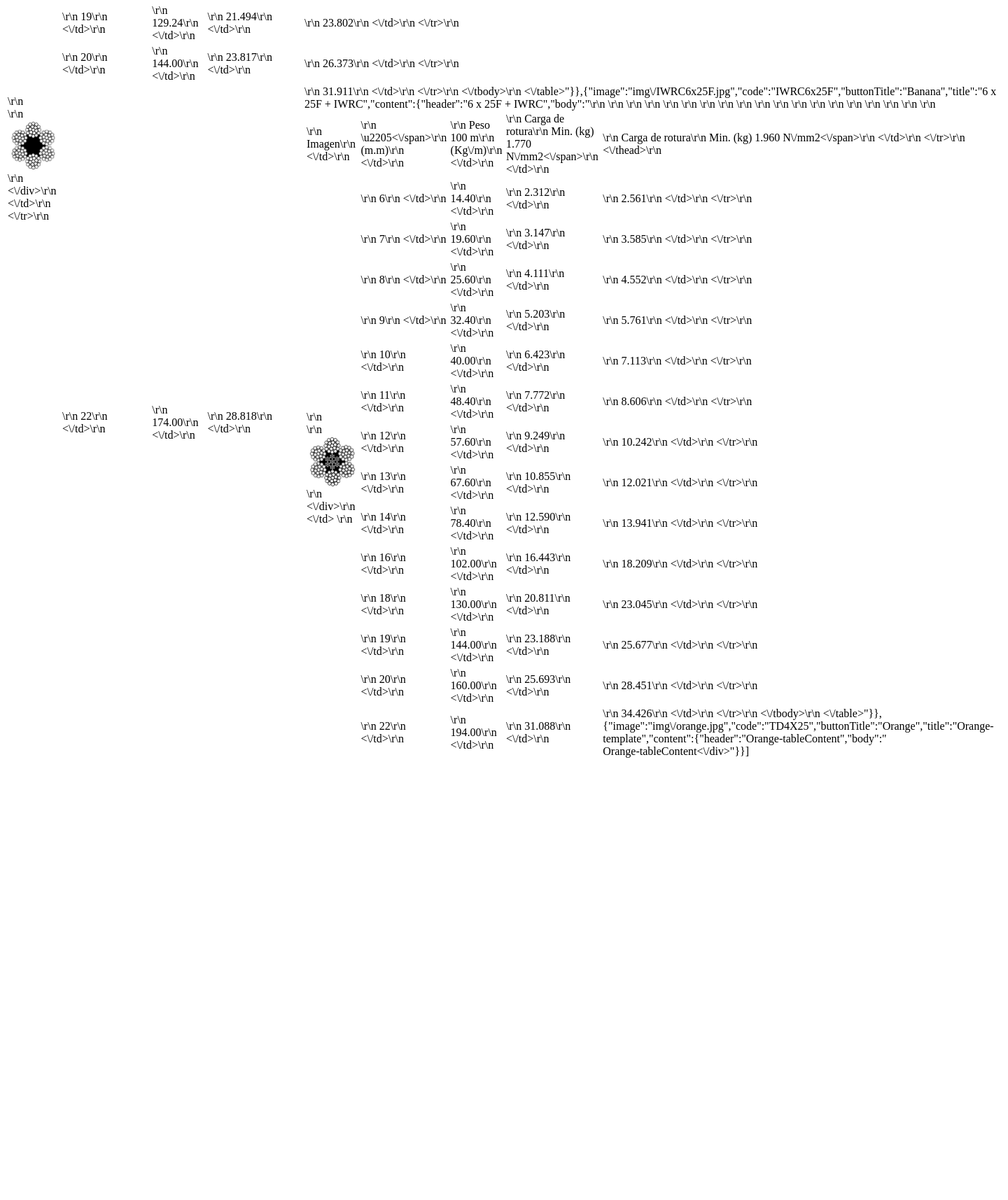
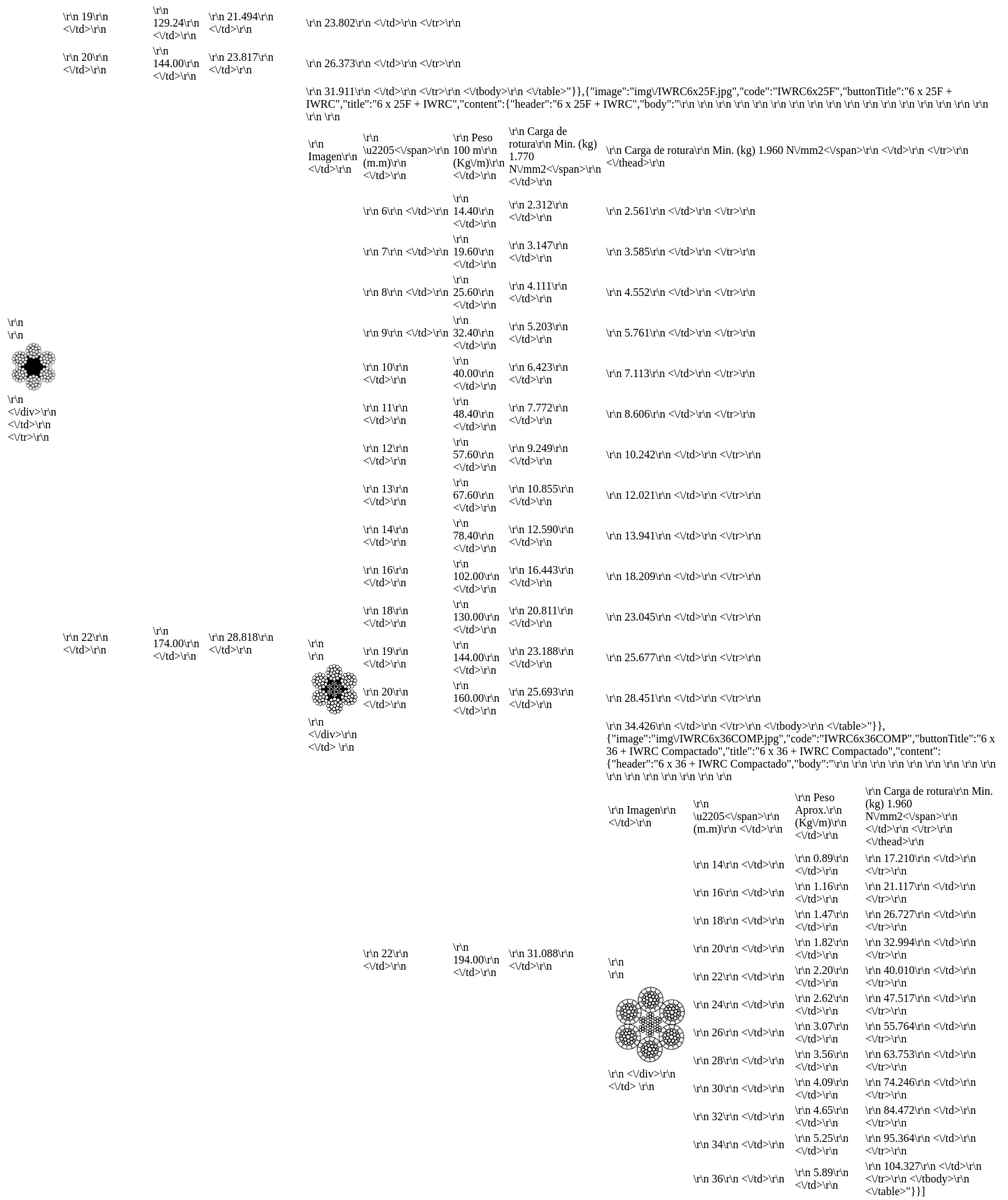
Before and after one commit to jamibj2000/ingecables-backend, a PHP site: page / in a window 1440 px wide. Shown: the part 755-2470 px from the top of the page at 70% size. Before the commit the page ends 1838 px from the top, so only its background shows below. Run offline with PHP 8.4, Linux system fonts and the light colour scheme; data that the repository does not hold is empty.

Commit message:
Add files via upload

```diff
--- a/carddata.php
+++ b/carddata.php
@@ -466,7 +466,166 @@ $cardData = [
         </table>"
     ],
     [
-        "header" => "Orange-tableContent",
-        "body" => "<div class='bg-success'>Orange-tableContent</div>",
+        "header" => "6 x 36 + IWRC Compactado",
+        "body" => "<table class='table table-striped'>
+        <thead class='thead-dark'>
+            <tr class='bg-dark text-light'>
+                <td class='text-light w-25 text-center'>
+                    Imagen
+                </td>
+                <td>
+                    <span>∅</span>
+                    (m.m)
+                </td>
+                <td>
+                    Peso Aprox.
+                    (Kg/m)
+                </td>
+                <td>
+                    Carga de rotura
+                    Min. (kg) 1.960 N/mm<span>2</span>
+                </td>
+            </tr>
+        </thead>
+        <tbody>
+            <td rowspan='100'>
+                <div class='d-flex justify-content-center rounded overflow-hidden'>
+                    <img src='$routeIMG/IWRC6x36COMP.jpg' width='100%' alt=''>
+                </div>
+            </td>
+            <tr>
+                <td>
+                    14
+                </td>
+                <td>
+                    0.89
+                </td>
+                <td>
+                    17.210
+                </td>
+            </tr>
+            <tr>
+                <td>
+                    16
+                </td>
+                <td>
+                    1.16
+                </td>
+                <td>
+                    21.117
+                </td>
+            </tr>
+            <tr>
+                <td>
+                    18
+                </td>
+                <td>
+                    1.47
+                </td>
+                <td>
+                    26.727
+                </td>
+            </tr>
+            <tr>
+                <td>
+                    20
+                </td>
+                <td>
+                    1.82
+                </td>
+                <td>
+                    32.994
+                </td>
+            </tr>
+            <tr>
+                <td>
+                    22
+                </td>
+                <td>
+                    2.20
+                </td>
+                <td>
+                    40.010
+                </td>
+            </tr>
+            <tr>
+                <td>
+                    24
+                </td>
+                <td>
+                    2.62
+                </td>
+                <td>
+                    47.517
+                </td>
+            </tr>
+            <tr>
+                <td>
+                    26
+                </td>
+                <td>
+                    3.07
+                </td>
+                <td>
+                    55.764
+                </td>
+            </tr>
+            <tr>
+                <td>
+                    28
+                </td>
+                <td>
+                    3.56
+                </td>
+                <td>
+                    63.753
+                </td>
+            </tr>
+            <tr>
+                <td>
+                    30
+                </td>
+                <td>
+                    4.09
+                </td>
+                <td>
+                    74.246
+                </td>
+            </tr>
+            <tr>
+                <td>
+                    32
+                </td>
+                <td>
+                    4.65
+                </td>
+                <td>
+                    84.472
+                </td>
+            </tr>
+            <tr>
+                <td>
+                    34
+                </td>
+                <td>
+                    5.25
+                </td>
+                <td>
+                    95.364
+                </td>
+            </tr>
+            <tr>
+                <td>
+                    36
+                </td>
+                <td>
+                    5.89
+                </td>
+                <td>
+                    104.327
+                </td>
+            </tr>
+        </tbody>
+        </table>"
     ]
 ];
--- a/index.php
+++ b/index.php
@@ -8,25 +8,25 @@ $APIData = [];
 $image = [
     "img/FC6x25F.jpg",
     "img/IWRC6x25F.jpg",
-    "img/orange.jpg"
+    "img/IWRC6x36COMP.jpg"
 ];
 
 $code = [
     "FC6x25F",
     "IWRC6x25F",
-    "TD4X25"
+    "IWRC6x36COMP"
 ];
 
 $buttonTitle = [
     "6 x 25F + FC",
-    "Banana",
-    "Orange"
+    "6 x 25F + IWRC",
+    "6 x 36 + IWRC Compactado"
 ];
 
 $cardTitle = [
     "6 x 25F + FC",
     "6 x 25F + IWRC",
-    "Orange-template"
+    "6 x 36 + IWRC Compactado"
 ];
 
 for ($i = 0; $i < count($image); $i++) {
```
Also changed, not shown: img/IWRC6x36COMP.jpg (added).
